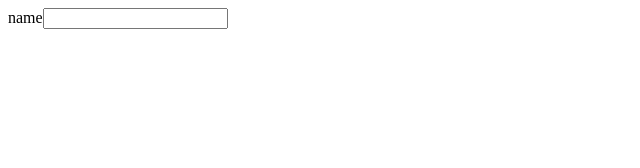
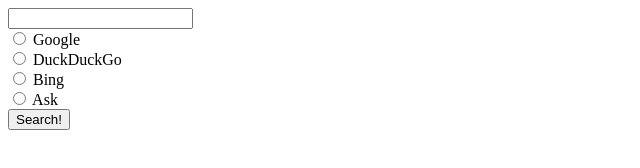
Before and after one commit to AJSTL/HTTP-and-Forms-Studio, a plain HTML site: page index.html in a window 1280 px wide. Shown: the whole page, without its empty margins (0-640 px from the left). Drawn offline with Linux system fonts and the light colour scheme.

Commit message:
added radio items and search button

```diff
--- a/index.html
+++ b/index.html
@@ -13,12 +13,24 @@
 <body>
 
 	<form id="searchForm">
-		<label>name<input type="text" name="q"/></label>
+		<label><input type="text" name="q"/></label><br>
+		<label><input type="radio" name="searchEngine"/> Google</label><br>
+		<label><input type="radio" name="searchEngine"/> DuckDuckGo</label><br>
+		<label><input type="radio" name="searchEngine"/> Bing</label><br>
+		<label><input type="radio" name="searchEngine"/> Ask</label>
+		<br>
+
+		<button>Search!</button>
 	</form>
 
 </body>
 
 <!--
+Create a text input within the form and set its name attribute to the value "q".
+Create a radio group with one radio button for each search engine. Recall that radio buttons with the same name are grouped, so use the same value for this attribute, "engine", on each radio button.
+Create a label element for each radio button.
+Finally, add a submit button to the form and set it's value to "Go!".
+
 https://www.google.com/search?safe=strict&sxsrf=ACYBGNRopfh0AEgSB9MrWLawDBoQi6fyCA%3A1572479152073&source=hp&ei=sCC6XbCgAcnwsQXlm5GIBA&q=launchcode&oq=launchcode&gs_l=psy-ab.3..35i39l2j0i20i263j0l3j0i20i263j0l3.35078.36289..36380...3.0..0.102.639.8j1......0....1..gws-wiz.....10..35i362i39j0i131j0i131i67j0i67.lOg5oSPvq6Q&ved=0ahUKEwiwuJeqlcXlAhVJeKwKHeVNBEEQ4dUDCAg&uact=5
 https://duckduckgo.com/?q=launchcode&t=hk&ia=web
 https://www.bing.com/search?q=launchcode&qs=n&form=QBLH&sp=-1&pq=launch&sc=8-6&sk=&cvid=D854321EF6254228882E0ACA0CB36110
```
